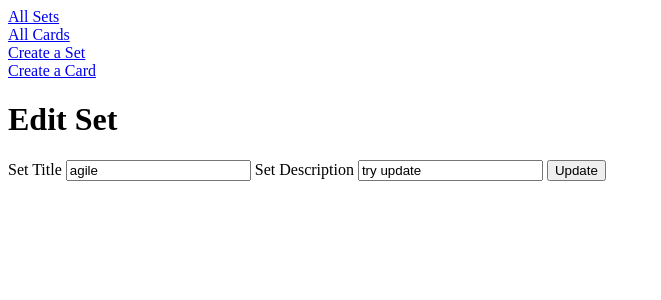
After one commit to AidenHero/agile_2911_flashcards, a Flask app: page /api/sets/1/update in a window 1280 px wide. The commit adds this page. Shown: the top 300 px of the page, without its empty margins (0-661 px from the left). Run offline with Flask 3, Linux system fonts and the light colour scheme.

Commit message:
feat: add edit set feature

```diff
--- a/routes/api_sets.py
+++ b/routes/api_sets.py
@@ -23,9 +23,33 @@ def post_set():
     return render_template("create_set.html")
 
 
-@api_sets_bp.route('/<int:set_id>', methods=["PUT"]) # to update a set (using set_id)
+@api_sets_bp.route('/<int:set_id>/update', methods=["GET"]) # set update screen
+def view_update_set(set_id):
+    specific_set = db.session.execute(db.select(Flashcard_set).where(Flashcard_set.set_id == set_id)).scalar()
+    return render_template("update_set.html", set = specific_set)
+
+@api_sets_bp.route('/<int:set_id>/update', methods=["POST"]) # to update a set (using HTML)
 def put_set(set_id):
-    pass
+    updated_name = request.form['updated_name']
+    updated_descrp = request.form['updated_descrp']
+
+    set = db.get_or_404(Flashcard_set, set_id)
+
+    if updated_name is None:
+        new_name = set.name
+    else:
+        new_name = updated_name
+
+    if updated_descrp is None:
+        new_descrip = set.description
+    else:
+        new_descrip = updated_descrp
+
+    set.name = new_name
+    set.description = new_descrip
+    db.session.commit()
+    return redirect(url_for("sets.sets_page"))
+
 
 @api_sets_bp.route('/<int:set_id>/delete', methods=["POST"]) # to delete a set (using HTML)
 def delete_set(set_id):
--- a/templates/sets.html
+++ b/templates/sets.html
@@ -11,7 +11,9 @@
     </span>
 
     <span>
-        <a href="#">Edit Set</a>
+        <form action="{{ url_for('api_sets.view_update_set', set_id=set.set_id) }}">
+            <button type="submit"> Update Set </button>
+        </form>
     </span>
 
     <form method="POST" action="{{ url_for('api_sets.delete_set', set_id=set.set_id) }}">
--- /dev/null
+++ b/templates/update_set.html
@@ -0,0 +1,13 @@
+{% extends "base.html" %}
+{% block content %}
+<form method="POST">
+    <h1>Edit Set</h1>
+    <label for="set_name">Set Title</label>
+    <input type="text" id="set_name" name="updated_name" input value="{{ set.name }}" required>
+    <label for="set_descript">Set Description</label>
+    <input type="text" id="set_descript" name="updated_descrp" input value="{{ set.description }}" required>
+    <form method="POST" action="{{ url_for('api_sets.put_set', set_id=set.set_id) }}">
+        <button type="submit"> Update </button>
+    </form>
+</form>
+{% endblock %}
```
Also changed, not shown: routes/api_cards.py (+2 -18 lines), data/data.db.
